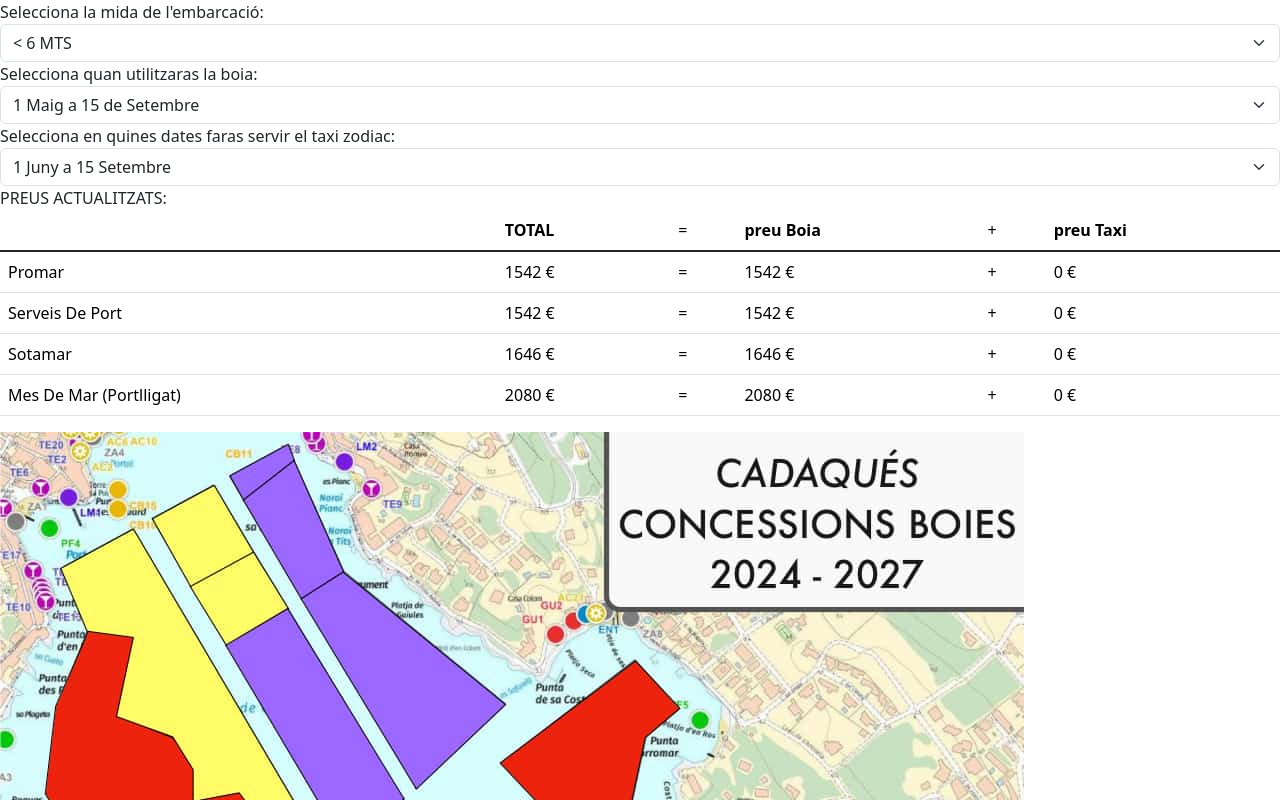
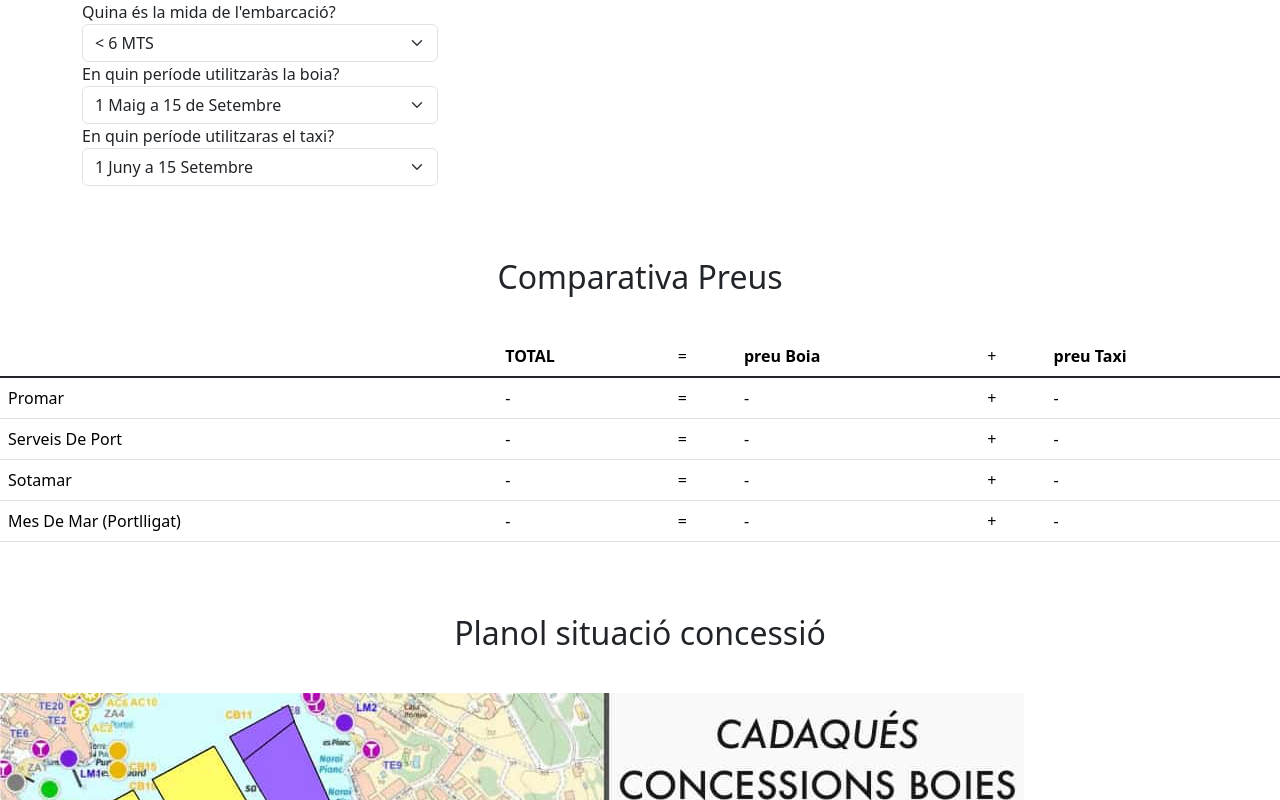
Before and after one commit to marcmp/buoyPriceCalc, a plain HTML site: page index.html in a window 1280 px wide. Shown: the top 800 px of the page. Drawn offline with nearby package versions, Linux system fonts and the light colour scheme.

Commit message:
Update index.html

```diff
--- a/index.html
+++ b/index.html
@@ -147,15 +147,15 @@ function formatProviderId(provider) {
   return provider.charAt(0).toLowerCase() + provider.slice(1);
 }
 
-// Initialize the calculations on page load
-window.onload = calculatePrices;
 </script>
 
 <body>
 
-<!-- Dropdowns for user input -->
-Selecciona la mida de l'embarcació:
-<select id="boatSize" onchange="calculatePrices()" class="form-select --bs-tertiary-color" aria-label="Small select example">
+<div class="container">
+  <div class="row">
+    <div class="col-4">
+      Quina és la mida de l'embarcació?
+      <select id="boatSize" onchange="calculatePrices()" class="form-select" aria-label="Small select example">
         <option selected value="< 6 MTS">&lt; 6 MTS</option>
         <option value="6<8 MTS">6&lt;8 MTS</option>
         <option value="8<10 MTS">8&lt;10 MTS</option>
@@ -163,24 +163,37 @@ Selecciona la mida de l'embarcació:
         <option value="12<15 MTS">12&lt;15 MTS</option>
         <option value=">15 MTS">&gt; 15 MTS</option>
       </select>
-
-Selecciona quan utilitzaras la boia:
-<select id="buoyService" onchange="calculatePrices()" class="form-select --bs-tertiary-color" aria-label="Small select example">
+    </div>
+  </div>
+  <div class="row">
+    <div class="col-4">
+      En quin període utilitzaràs la boia?
+      <select id="buoyService" onchange="calculatePrices()" class="form-select" aria-label="Small select example">
         <option selected value="1 Maig a 15 de Setembre">1 Maig a 15 de Setembre</option>
         <option value="1 Juny a 15 Setembre">1 Juny a 15 Setembre</option>
         <option value="1 Juny a 30 Setembre">1 Juny a 30 Setembre</option>
         <option value="1 Maig a 30 Setembre">1 Maig a 30 Setembre</option>
       </select>
-
-Selecciona en quines dates faras servir el taxi zodiac:
-<select id="taxiService" onchange="calculatePrices()" class="form-select --bs-tertiary-color" aria-label="Small select example">
+    </div>
+  </div>
+  <div class="row">
+    <div class="col-4">
+      En quin període utilitzaras el taxi?
+      <select id="taxiService" onchange="calculatePrices()" class="form-select" aria-label="Small select example">
         <option selected value="1 Juny a 15 Setembre">1 Juny a 15 Setembre</option>
         <option value="1 Maig a 15 de Setembre">1 Maig a 15 de Setembre</option>
         <option value="1 Juny a 30 Setembre">1 Juny a 30 Setembre</option>
         <option value="1 Maig a 30 Setembre">1 Maig a 30 Setembre</option>
       </select>
+    </div>
+  </div>
+  <div class="row my-4">
+    <div class="col-12">
+      <h2 class="text-center mt-5 mb-3">Comparativa Preus</h2>
+    </div>
+  </div>
+</div>
 
-PREUS ACTUALITZATS:
 <!-- Table to display the prices -->
 <table class="table" id="priceTable">
   <thead>
@@ -229,9 +242,25 @@ PREUS ACTUALITZATS:
   </tbody>
 </table>
 
+<div class="row my-4">
+  <div class="col-12">
+    <h2 class="text-center mt-5 mb-3">Planol situació concessió</h2>
+  </div>
+</div>
 <img src="planolConcessionaries.jpg" class="img-fluid" alt="...">
+
+<div class="row my-4">
+  <div class="col-12">
+    <h2 class="text-center">AUEECAD - Associació d'Usuaris d'Embarcacions d'Esbarjo de Cadaqués </h2>
+  </div>
+</div>
+
+
+
+
 
 <script src="https://cdn.jsdelivr.net/npm/bootstrap@5.3.3/dist/js/bootstrap.bundle.min.js" integrity="sha384-YvpcrYf0tY3lHB60NNkmXc5s9fDVZLESaAA55NDzOxhy9GkcIdslK1eN7N6jIeHz" crossorigin="anonymous"></script>
 </body>
 
+
 </html>
```
Lines whose indentation alone changed are shown as unchanged.
